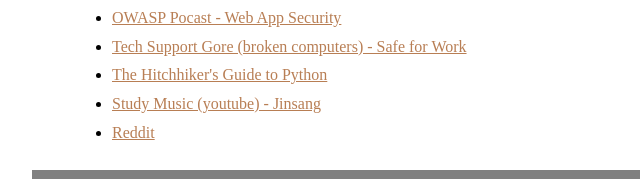
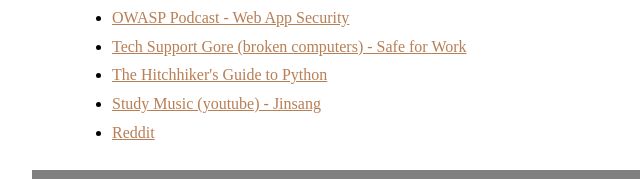
Before and after one commit to philip-33/philip-33.github.io, a plain HTML site: page index.htm in a window 1280 px wide. Shown: the part 229-408 px from the top of the page, 96-736 px from the left. Drawn offline with Linux system fonts and the light colour scheme.

Commit message:
Spelling Fix
*Podcast

```diff
--- a/index.htm
+++ b/index.htm
@@ -14,7 +14,7 @@
         <dt>Stuff not related to Thelonious Monk</dt>
         <dd>
       <li><a href="index.htm" target=_blank title="Thelonious Monk and some other stuff"><strong>(HOME)</strong> Thelonious Monk and some other stuff</a></li>
-      <li><a href="https://www.owasp.org/index.php/OWASP_Podcast" target=_blank title="OWASP Podcast">OWASP Pocast - Web App Security</a></li>
+      <li><a href="https://www.owasp.org/index.php/OWASP_Podcast" target=_blank title="OWASP Podcast">OWASP Podcast - Web App Security</a></li>
       <li><a href="https://www.reddit.com/r/techsupportgore/" target=_blank title="Tech Support Gore - Safe for Work">Tech Support Gore (broken computers) - Safe for Work</a></li>
       <li><a href="http://docs.python-guide.org/en/latest/" title="The Hitchhiker's Guide to Python" target=_blank>The Hitchhiker's Guide to Python</a></li>
       <li><a href="https://www.youtube.com/watch?v=GSdYPkgCvtE" target=_blank title="Study Music - Jinsang">Study Music (youtube) - Jinsang</a></li>
```
